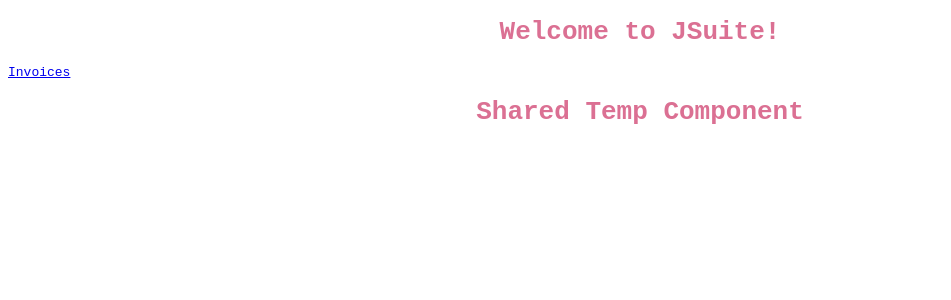
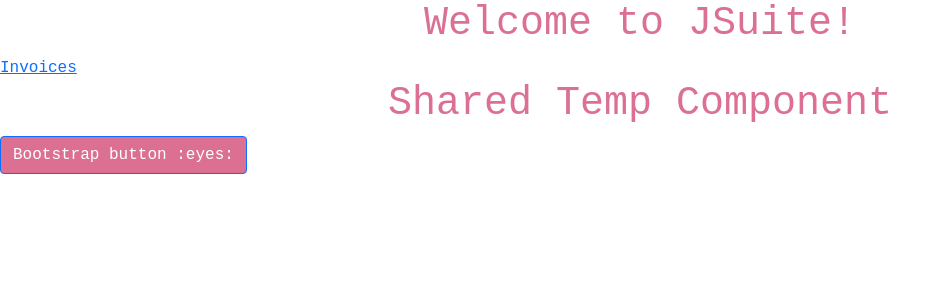
Before and after one commit to Jungle-Software/Recipes, a React (Create React App) app in the folder jsuite-frontend/: page / in a window 1280 px wide. Shown: the top 300 px of the page, without its empty margins (0-951 px from the left). Built offline with nearby package versions, Linux system fonts and the light colour scheme; no server answers.

Commit message:
added bootstrap to project

```diff
--- a/jsuite-frontend/package.json
+++ b/jsuite-frontend/package.json
@@ -7,13 +7,17 @@
     "@testing-library/jest-dom": "^5.16.4",
     "@testing-library/react": "^13.0.1",
     "@testing-library/user-event": "^13.5.0",
+    "@types/bootstrap": "^5.1.12",
     "@types/jest": "^27.4.1",
     "@types/node": "^16.11.27",
     "@types/react": "^18.0.5",
+    "@types/react-bootstrap": "^0.32.30",
     "@types/react-dom": "^18.0.1",
     "@types/styled-components": "^5.1.25",
+    "bootstrap": "^5.1.3",
     "graphql": "^16.5.0",
     "react": "^18.0.0",
+    "react-bootstrap": "^2.4.0",
     "react-dom": "^18.0.0",
     "react-router-dom": "^6.3.0",
     "react-scripts": "^5.0.1",
--- a/jsuite-frontend/src/components/SharedTemp/SharedTemp.styles.ts
+++ b/jsuite-frontend/src/components/SharedTemp/SharedTemp.styles.ts
@@ -1,6 +1,11 @@
 import styled from "styled-components";
+import { Button } from "react-bootstrap";
 
 export const Title = styled.h1`
   text-align: center;
   color: palevioletred;
 `;
+
+export const BootstrapButton = styled(Button)`
+  background: palevioletred;
+`;
--- a/jsuite-frontend/src/components/SharedTemp/SharedTemp.tsx
+++ b/jsuite-frontend/src/components/SharedTemp/SharedTemp.tsx
@@ -1,8 +1,11 @@
-import { Title } from './SharedTemp.styles'
+import { Title, BootstrapButton } from './SharedTemp.styles'
 
 const SharedTemp = () => {
     return (
+        <div>
           <Title>Shared Temp Component</Title>
+          <BootstrapButton>Bootstrap button :eyes:</BootstrapButton>
+        </div>
       );
 }
 
--- a/jsuite-frontend/src/index.tsx
+++ b/jsuite-frontend/src/index.tsx
@@ -1,4 +1,5 @@
 import ReactDOM from "react-dom/client";
+import 'bootstrap/dist/css/bootstrap.css';
 import { BrowserRouter, Routes, Route } from "react-router-dom";
 import reportWebVitals from "./reportWebVitals";
 
```
Also changed, not shown: 1 other file (tests, documents, lock files or other folders).
